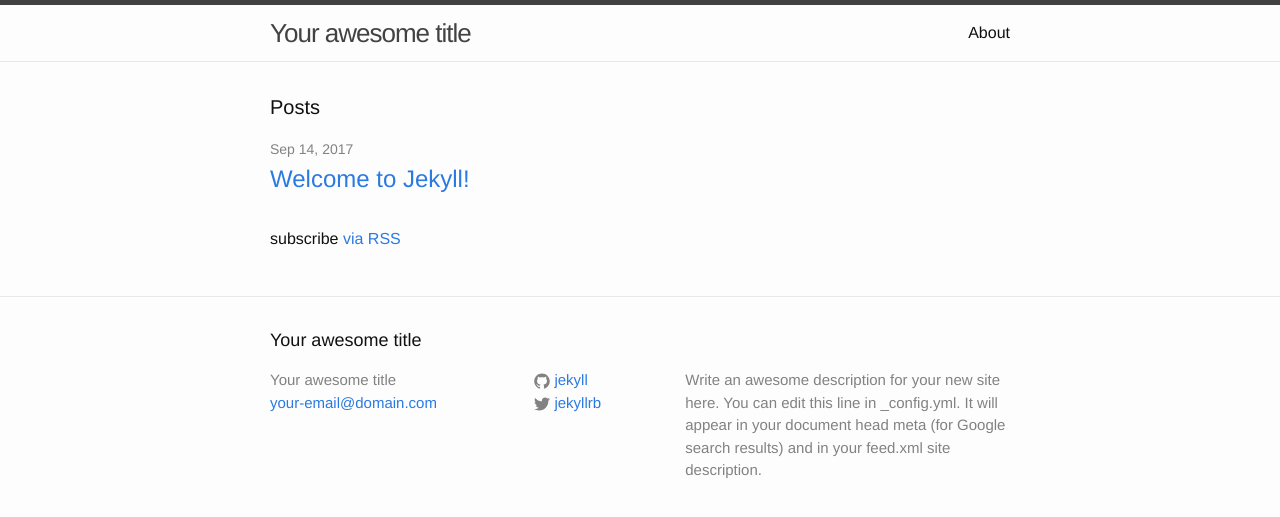
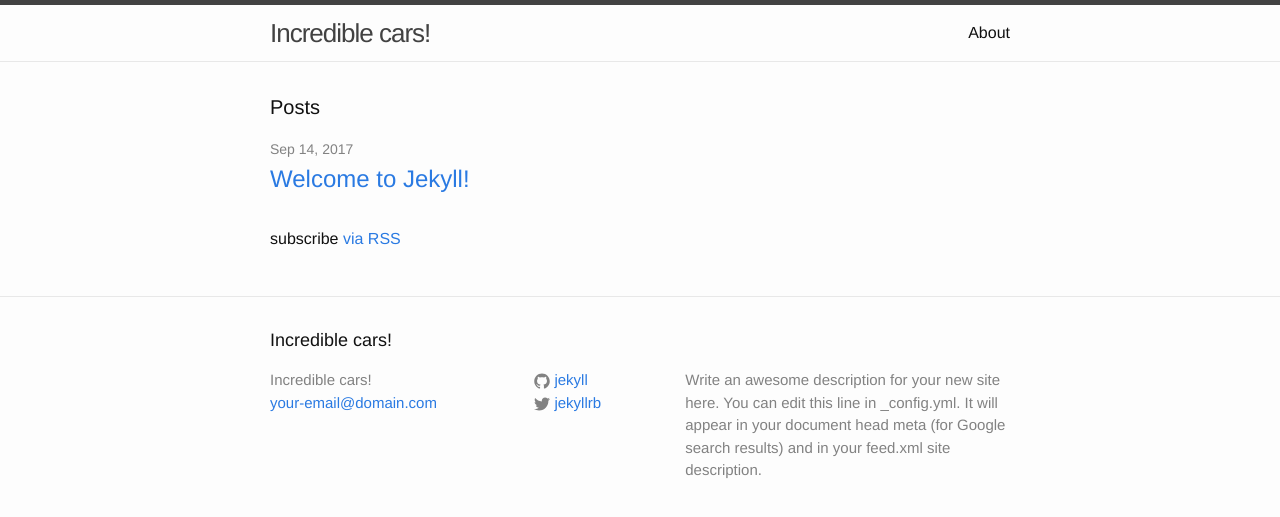
Before and after one commit to frgen/prueba-1, a Jekyll site: the page built from index.html, in a window 1280 px wide. Shown: the top 517 px of the page. Built offline with Jekyll 4.4.1, drawn with Linux system fonts in a browser that asks for light colours.

Commit message:
Update _config.yml
Change the title

```diff
--- a/_config.yml
+++ b/_config.yml
@@ -6,7 +6,7 @@
 # 'jekyll serve'. If you change this file, please restart the server process.
 
 # Site settings
-title: Your awesome title
+title: Incredible cars!
 email: your-email@domain.com
 description: > # this means to ignore newlines until "baseurl:"
   Write an awesome description for your new site here. You can edit this
```
